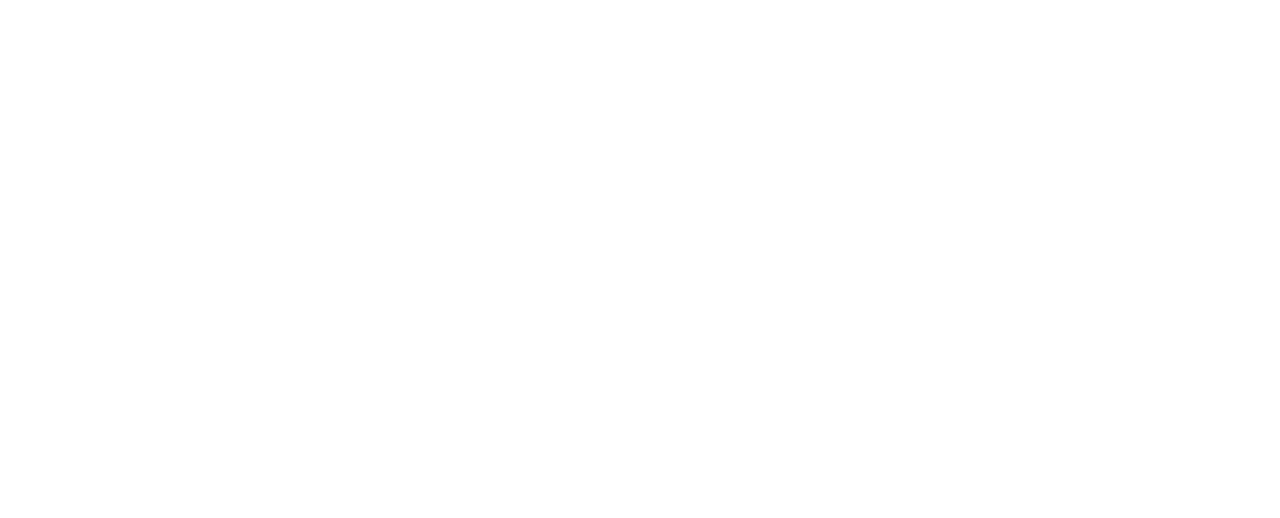
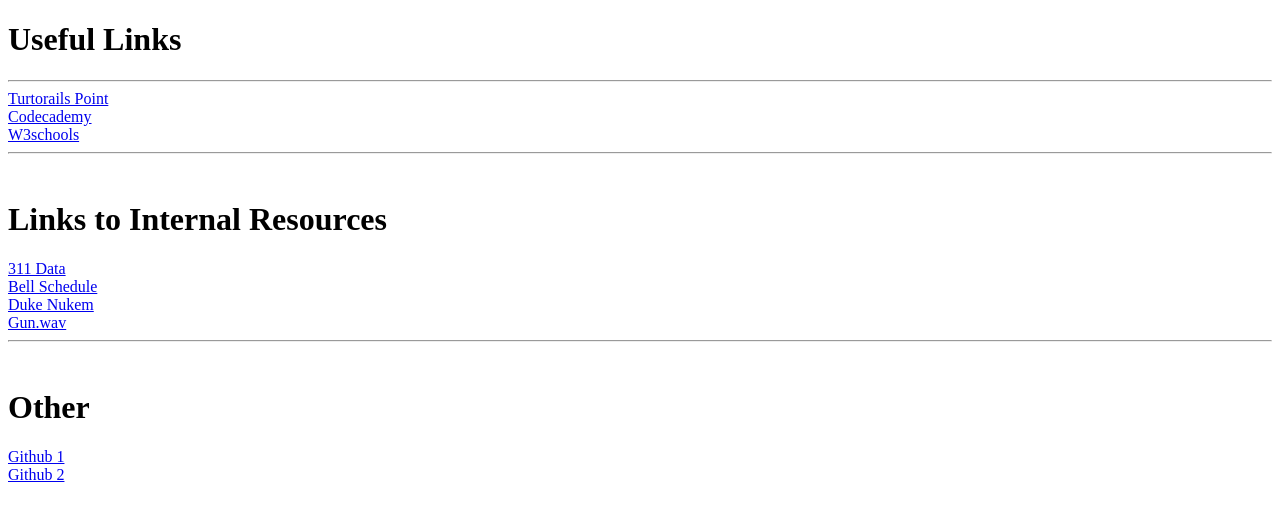
Before and after one commit to DanielL689/2026WebDevelopment, a plain HTML site: page WDUnit1/WDLesson1_3Practical/index.html in a window 1280 px wide. Drawn offline with Linux system fonts and the light colour scheme.

Commit message:
Lesson 3 practical update

```diff
--- a/WDUnit1/WDLesson1_3Practical/index.html
+++ b/WDUnit1/WDLesson1_3Practical/index.html
@@ -14,31 +14,40 @@
         <a href="http://www.baysidehighschool.org/"> w3schools </a>
     -->
     <!-- Challenge 1: Add a heading for "Useful Links". -->
-
+<h1> Useful Links </h1>
     <!-- Challenge 2: Add a horizontal rule underneath. -->
-
+<hr>
     <!-- Challenge 3: Create a link to https://www.tutorialspoint.com/ -->
-
+ <a href="https://www.tutorialspoint.com/"> Turtorails Point </a>
     <!-- Challenge 4: Add a break to skip down to the next line -->
-
+<br>
     <!-- Challenge 5: Create a link to https://www.codecademy.com/ -->
-
+<a href="https://www.codecademy.com/"> Codecademy </a>
     <!-- Challenge 6: Add a break to skip down to the next line -->
-
+  <br>
     <!-- Challenge 7: Create a link to https://www.w3schools.com/ -->
-
+    <a href="https://www.w3schools.com/"> W3schools </a>
     <!-- Challenge 8: Add a horizontal rule and break -->
-
+<hr>
+<br>
 
 
     <!-- Example of link to an internal sources
       <a href="resources/dukenukem.jpg"> Duke Nukem </a> <br>
     -->
     <!-- Challenge 9: Add a heading, "Links to Internal Resources in folders"-->
-
+<h1> Links to Internal Resources </h1>
     <!-- Challenge 10: Create links for the rest of the items located in resources -->
-
+<a href="resources/311Data.js"> 311 Data </a> <br>
+<a href="resources/BellSchedule.pdf"> Bell Schedule</a> <br>
+<a href="resources/dukenukem.jpg"> Duke Nukem </a> <br>
+<a href="resources/GUN.WAV"> Gun.wav </a> <br>
+<hr>
+<br>
     <!-- Challenge Bonus: Create links to your Lesson 1 and Lesson 2 Activities.
      Hint: Use the same link that you posted in Google Classroom for the submission of each Lesson Activity -->
+     <h1> Other </h1>
+     <a href="https://github.com/DanielL689/2026WebDevelopment/blob/main/WDUnit1/WDLesson1_1Practical/index.html"> Github 1 </a> <br>
+     <a href="https://github.com/DanielL689/2026WebDevelopment/blob/main/WDUnit1/WDLesson1_2Practical/index.html"> Github 2 </a>
   </body>
 </html>
```
Also changed, not shown: ice-cream.svg (added), random-image.svg (added), turtle-grapes-photo-realistic.svg (added), turtle-grapes-realistic.svg (added), turtle-grapes-watercolor-3d.svg (added), turtle-grapes.svg (added).
